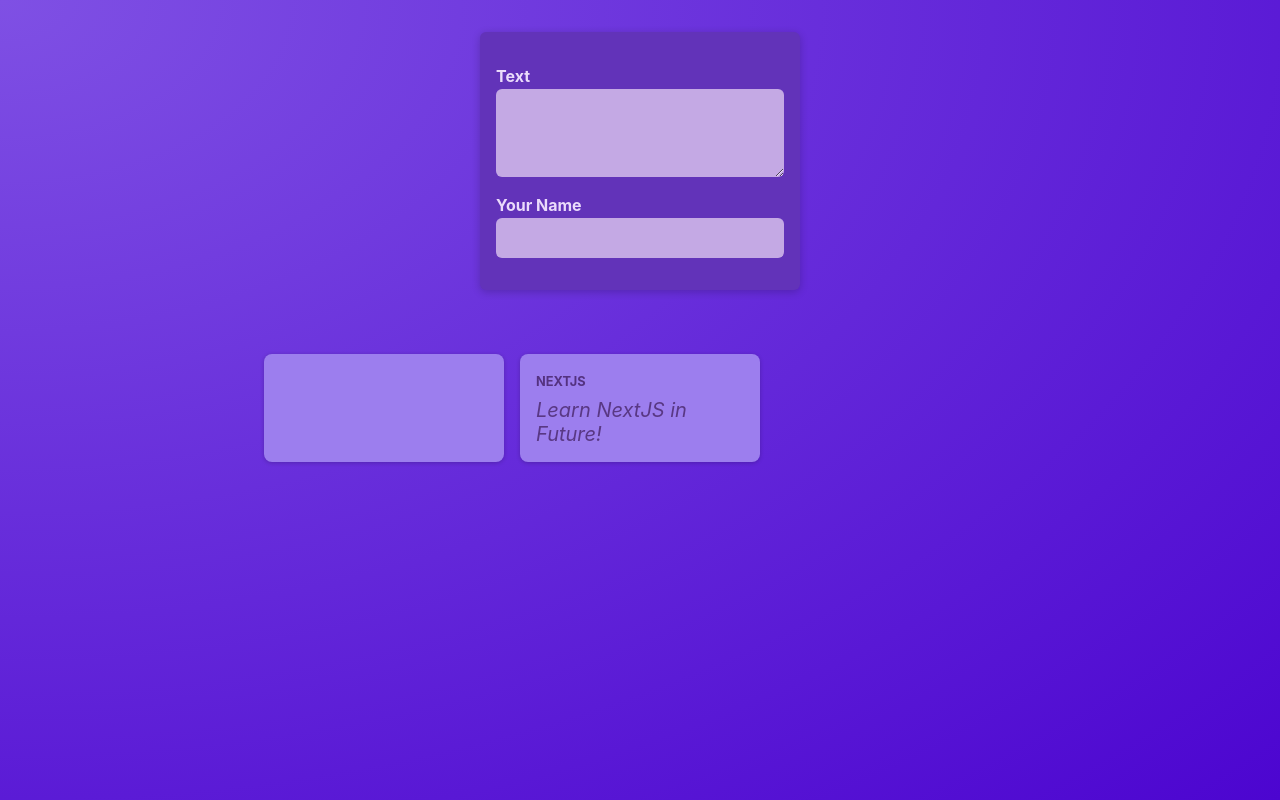
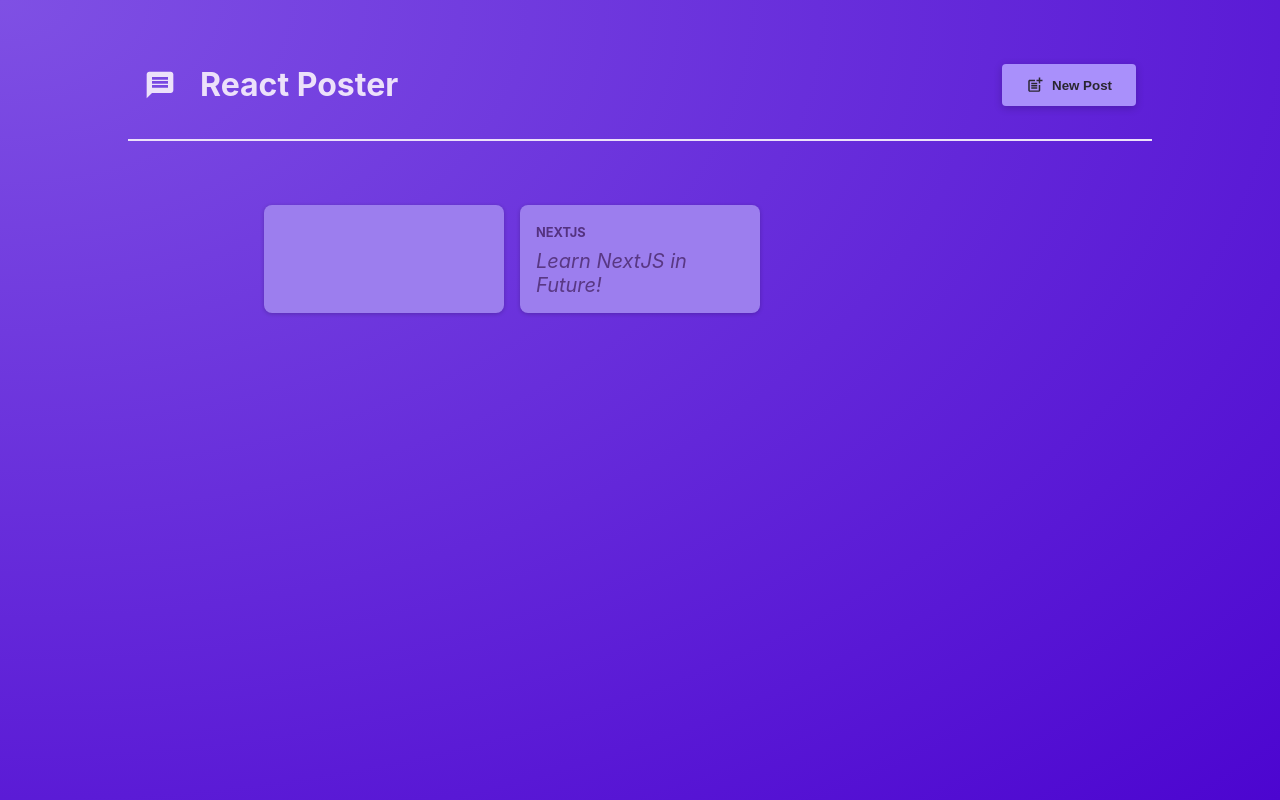
Before and after one commit to Kunwar-Suman/SampleReact, a React (Vite) app: page / in a window 1280 px wide. Built offline with nearby package versions, Linux system fonts and the light colour scheme.

Commit message:
added shared header with children prop

```diff
--- a/index.html
+++ b/index.html
@@ -4,7 +4,7 @@
     <meta charset="UTF-8" />
     <link rel="icon" type="image/svg+xml" href="/vite.svg" />
     <meta name="viewport" content="width=device-width, initial-scale=1.0" />
-    <title>Vite + React</title>
+    <title>Learning React</title>
   </head>
   <body>
     <div id="root"></div>
--- a/package.json
+++ b/package.json
@@ -10,7 +10,8 @@
   },
   "dependencies": {
     "react": "^18.2.0",
-    "react-dom": "^18.2.0"
+    "react-dom": "^18.2.0",
+    "react-icons": "^5.5.0"
   },
   "devDependencies": {
     "@types/react": "^18.0.17",
--- a/src/App.jsx
+++ b/src/App.jsx
@@ -1,8 +1,27 @@
 import PostsList from "./components/PostsList";
+import MainHeader from "./components/MainHeader";
+import { useState } from "react";
 function App() {
-  return <main>
-    <PostsList />
-  </main>;
+  const [modalIsVisible, setModalIsVisible] = useState(false);
+
+  function showModalHandler() {
+    setModalIsVisible(true);
+  }
+  function hideModalHandler() {
+    setModalIsVisible(false);
+  }
+
+  return (
+    <>
+      <MainHeader onCreatePost={showModalHandler} />
+      <main>
+        <PostsList
+          isPosting={modalIsVisible}
+          onStopPosting={hideModalHandler}
+        />
+      </main>
+    </>
+  );
 }
 
 export default App;
--- /dev/null
+++ b/src/components/MainHeader.jsx
@@ -0,0 +1,21 @@
+import { MdPostAdd, MdMessage } from "react-icons/md";
+import classes from './MainHeader.module.css';
+
+function MainHeader({ onCreatePost }) {
+  return (
+    <header className={classes.header}>
+      <h1 className={classes.logo}>
+        <MdMessage />
+        React Poster
+      </h1>
+      <p>
+        <button className={classes.button} onClick={onCreatePost}>
+          <MdPostAdd size={18} />
+          New Post
+        </button>
+      </p>
+    </header>
+  );
+}
+
+export default MainHeader;
--- /dev/null
+++ b/src/components/MainHeader.module.css
@@ -0,0 +1,36 @@
+.header {
+    /* padding: 2rem 10%; */
+    margin: 2rem 10%;
+    padding: 1rem;
+    text-align: center;
+    display: flex;
+    justify-content: space-between;
+    align-items: center;
+    border-bottom: 2px solid #ece1fa;
+  }
+
+  .logo {
+    font-size: 2rem;
+    display: flex;
+    gap: 1.5rem;
+    align-items: center;
+    color: #ece1fa;
+  }
+
+  .button {
+    display: inline-flex;
+    align-items: center;
+    gap: 0.5rem;
+    padding: 0.75rem 1.5rem;
+    background-color: #a990fb;
+    color: #2a2630;
+    border: none;
+    border-radius: 4px;
+    box-shadow: 0 2px 8px rgba(0, 0, 0, 0.2);
+    cursor: pointer;
+    font-weight: bold;
+  }
+
+  .button:hover {
+    background-color: #8c6cf7;
+  }
--- /dev/null
+++ b/src/components/Modal.jsx
@@ -0,0 +1,13 @@
+import classes from "./Modal.module.css";
+
+function Modal({ children, onClose }) {
+  return (
+    <>
+      <div className={classes.backdrop} onClick={onClose} />
+      <dialog open className={classes.modal}>
+        {children}
+      </dialog>
+    </>
+  );
+}
+export default Modal;
--- /dev/null
+++ b/src/components/Modal.module.css
@@ -0,0 +1,18 @@
+.backdrop {
+    position: fixed;
+    top: 0;
+    left: 0;
+    width: 100%;
+    height: 100vh;
+    background-color: rgba(0, 0, 0, 0.6);
+    z-index: 1;
+}
+
+.modal {
+    border: none;
+    border-radius: 6px;
+    box-shadow: 0 2px 8px rgba(0, 0, 0, 0.2);
+    padding: 0;
+    overflow: hidden;
+    z-index: 1;
+}
--- a/src/components/NewPost.module.css
+++ b/src/components/NewPost.module.css
@@ -2,9 +2,7 @@
     background-color: #6233b9;
     padding: 1rem;
     width: 20rem;
-    margin: 2rem auto;
-    border-radius: 6px;
-    box-shadow: 0 2px 8px rgba(0, 0, 0, 0.2);
+
   }
 
   .form label {
--- a/src/components/PostsList.jsx
+++ b/src/components/PostsList.jsx
@@ -1,11 +1,12 @@
 import NewPost from "./NewPost";
 import Post from "./Post";
 import classes from "./PostsList.module.css";
+import Modal from "./Modal";
 import { useState } from "react";
 
-function PostsList() {
-  const [enteredBody, setEnteredBody] = useState('');
-  const [enteredAuthor, setEnteredAuthor] = useState('');
+function PostsList({ isPosting, onStopPosting }) {
+  const [enteredBody, setEnteredBody] = useState("");
+  const [enteredAuthor, setEnteredAuthor] = useState("");
 
   function bodyChangeHandler(event) {
     setEnteredBody(event.target.value);
@@ -15,11 +16,19 @@
   }
   return (
     <>
-    <NewPost onBodyChange={bodyChangeHandler} onAuthorChange={authorChangeHandler} />
-    <ul className={classes.posts}>
-      <Post author={enteredAuthor} body={enteredBody} />
-      <Post author="NextJS" body="Learn NextJS in Future!" />
-    </ul>
+      {isPosting && (
+        <Modal onClose={onStopPosting}>
+          <NewPost
+            onBodyChange={bodyChangeHandler}
+            onAuthorChange={authorChangeHandler}
+          />
+        </Modal>
+      )}
+
+      <ul className={classes.posts}>
+        <Post author={enteredAuthor} body={enteredBody} />
+        <Post author="NextJS" body="Learn NextJS in Future!" />
+      </ul>
     </>
   );
 }
```
